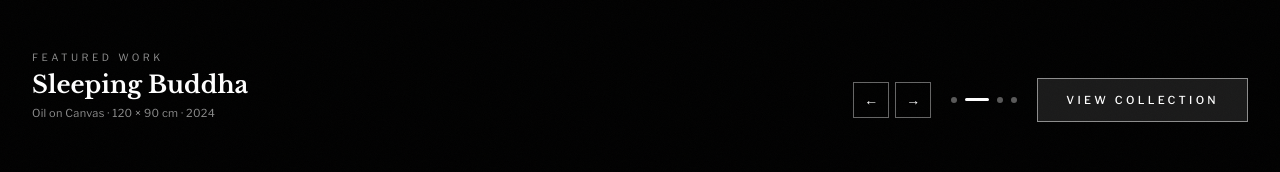
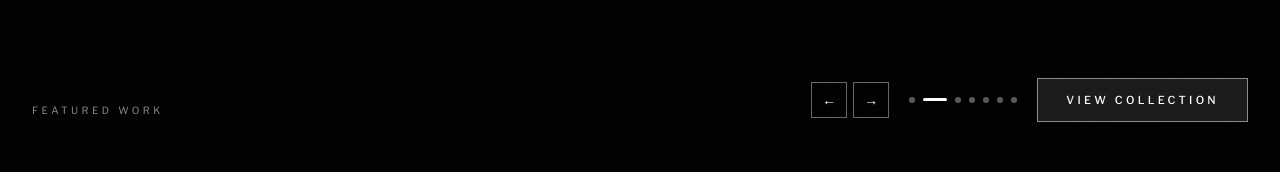
Before and after one commit to SgGhsh/sohamghosh.art, a Next.js app: page / in a window 1280 px wide. Shown: the part 622-794 px from the top of the page. Built offline with nearby package versions, Linux system fonts and the light colour scheme.

Commit message:
add 0 1 2 5 carousel images to hero

```diff
--- a/data/carousel.ts
+++ b/data/carousel.ts
@@ -14,31 +14,52 @@ export interface CarouselSlide {
 
 export const carouselSlides: CarouselSlide[] = [
   {
-    src: carousel0,
+    src: '/images/hero/carousel_0.jpg',
     alt: '',
-    title: 'Durga Eye',
-    meta: 'Oil on Canvas · 120 × 90 cm · 2024',
+    title: '',
+    meta: '',
     slug: '',
   },
   {
-    src: carousel1,
+    src: '/images/hero/carousel_1.jpg',
     alt: '',
-    title: 'Sleeping Buddha',
-    meta: 'Oil on Canvas · 120 × 90 cm · 2024',
+    title: '',
+    meta: '',
     slug: '',
   },
   {
-    src: carousel2,
+    src: '/images/hero/carousel_2.jpg',
     alt: '',
-    title: 'Ethereal',
-    meta: 'Oil on Canvas · 120 × 90 cm · 2024',
+    title: '',
+    meta: '',
     slug: '',
   },
   {
-    src: carousel3,
+    src: '/images/hero/carousel_3.jpg',
     alt: '',
-    title: 'Marriage',
-    meta: 'Oil on Canvas · 120 × 90 cm · 2024',
+    title: '',
+    meta: '',
+    slug: '',
+  },
+ {
+    src: '/images/hero/carousel_4.jpg',
+    alt: '',
+    title: '',
+    meta: '',
+    slug: '',
+  },
+ {
+    src: '/images/hero/carousel_5.jpg',
+    alt: '',
+    title: '',
+    meta: '',
+    slug: '',
+  },
+ {
+    src: '/images/hero/carousel_6.jpg',
+    alt: '',
+    title: '',
+    meta: '',
     slug: '',
   },
 ];
```
